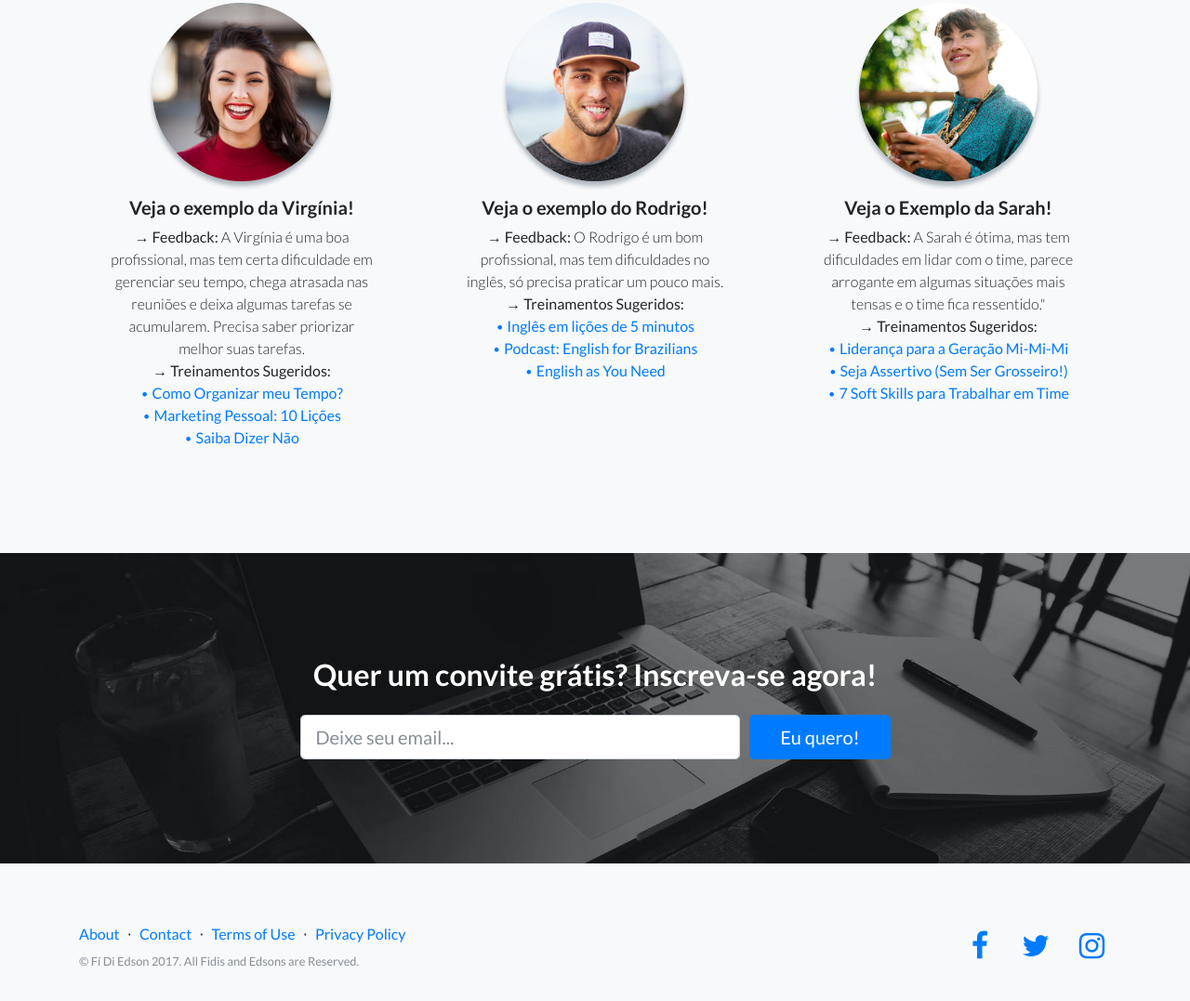
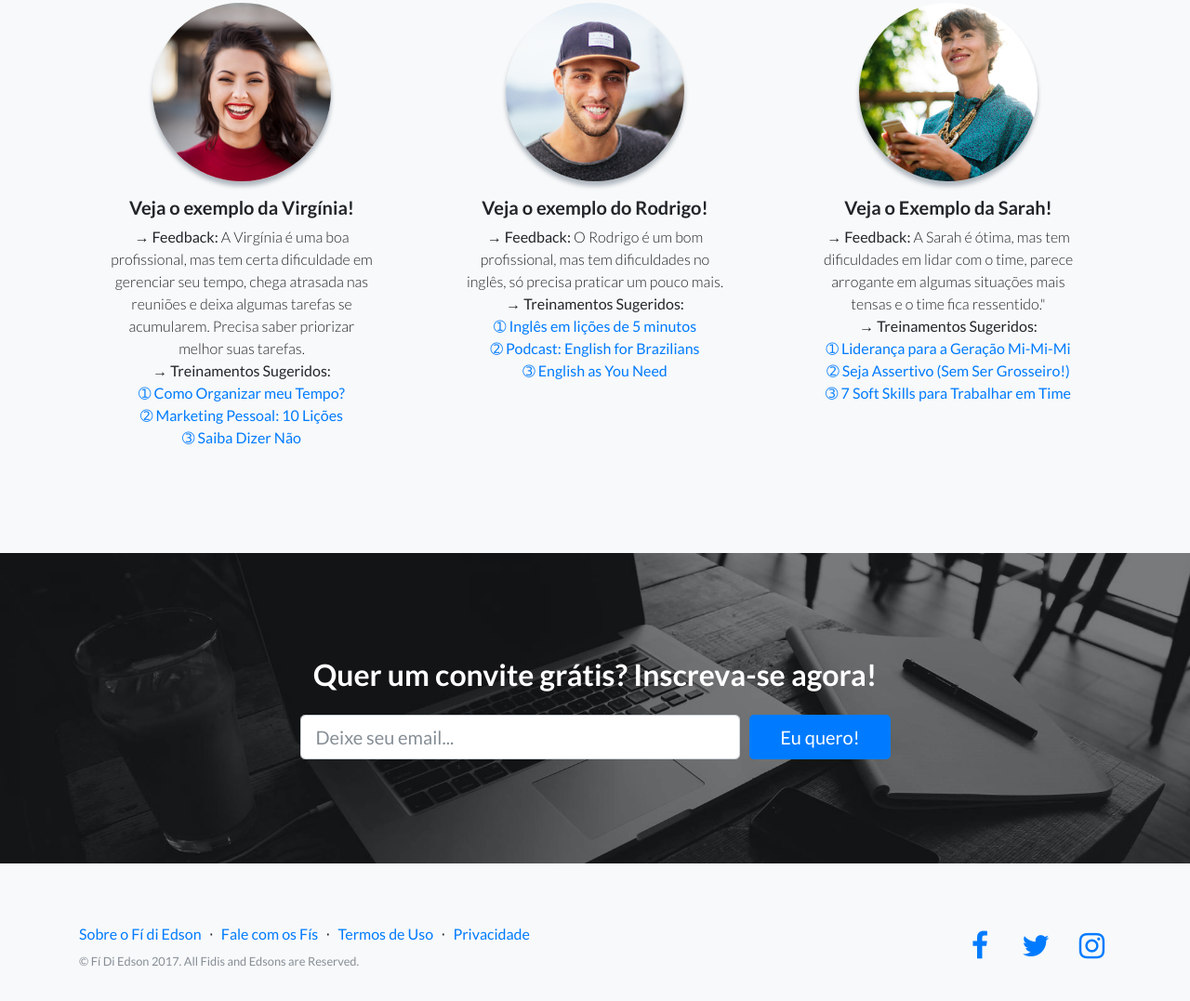
Before and after one commit to TSpadoni/IBM-Cloud-Garage-Method, a website: page index.html in a window 1280 px wide. Shown: the part 1491-2568 px from the top of the page at 93% size. Drawn offline with Linux system fonts and the light colour scheme.

Commit message:
Update index.html

```diff
--- a/index.html
+++ b/index.html
@@ -161,9 +161,9 @@ function treinamento()
               <h5>Veja o exemplo da Virg&iacute;nia!</h5>
               <p class="font-weight-light mb-0"><strong>&rarr; Feedback:</strong> A Virg&iacute;nia &eacute; uma boa profissional, mas tem certa dificuldade em gerenciar seu tempo, chega atrasada nas reuni&otilde;es e deixa algumas tarefas se acumularem. Precisa saber priorizar melhor suas tarefas.</p>
               <p class="font-weight-light mb-0"><strong>&rarr; Treinamentos Sugeridos:</strong> </p>
-              <p class="font-weight-light mb-0"><a href="#" onclick="treinamento()">&#8226; <strong>Como Organizar meu Tempo?</a></p></strong>
-              <p class="font-weight-light mb-0"><a href="#" onclick="treinamento()">&#8226; <strong>Marketing Pessoal: 10 Li&ccedil;&otilde;es</a></p></strong>
-              <p class="font-weight-light mb-0"><a href="#" onclick="treinamento()">&#8226; <strong>Saiba Dizer N&atilde;o</a></p></strong>
+              <p class="font-weight-light mb-0"><a href="#" onclick="treinamento()">&#10112; <strong>Como Organizar meu Tempo?</a></p></strong>
+              <p class="font-weight-light mb-0"><a href="#" onclick="treinamento()">&#10113; <strong>Marketing Pessoal: 10 Li&ccedil;&otilde;es</a></p></strong>
+              <p class="font-weight-light mb-0"><a href="#" onclick="treinamento()">&#10114; <strong>Saiba Dizer N&atilde;o</a></p></strong>
             </div>
           </div>
           <div class="col-lg-4">
@@ -172,9 +172,9 @@ function treinamento()
               <h5>Veja o exemplo do Rodrigo!</h5>
               <p class="font-weight-light mb-0"><strong>&rarr; Feedback:</strong> O Rodrigo &eacute; um bom profissional, mas tem dificuldades no ingl&ecirc;s, s&oacute; precisa praticar um pouco mais.</p>
               <p class="font-weight-light mb-0"><strong>&rarr; Treinamentos Sugeridos:</strong> </p>
-              <p class="font-weight-light mb-0"><a href="#" onclick="treinamento()">&#8226; <strong>Ingl&ecirc;s em li&ccedil;&otilde;es de 5 minutos</strong></a></p>
-              <p class="font-weight-light mb-0"><a href="#" onclick="treinamento()">&#8226; <strong>Podcast: English for Brazilians</strong></a></p>
-              <p class="font-weight-light mb-0"><a href="#" onclick="treinamento()">&#8226; <strong>English as You Need</a></p></strong>
+              <p class="font-weight-light mb-0"><a href="#" onclick="treinamento()">&#10112; <strong>Ingl&ecirc;s em li&ccedil;&otilde;es de 5 minutos</strong></a></p>
+              <p class="font-weight-light mb-0"><a href="#" onclick="treinamento()">&#10113; <strong>Podcast: English for Brazilians</strong></a></p>
+              <p class="font-weight-light mb-0"><a href="#" onclick="treinamento()">&#10114; <strong>English as You Need</a></p></strong>
 
             </div>
           </div>
@@ -184,9 +184,9 @@ function treinamento()
               <h5>Veja o Exemplo da Sarah!</h5>
               <p class="font-weight-light mb-0"><strong>&rarr; Feedback:</strong> A Sarah &eacute; &oacute;tima, mas tem dificuldades em lidar com o time, parece arrogante em algumas situa&ccedil;&otilde;es mais tensas e o time fica ressentido."</p>
               <p class="font-weight-light mb-0"><strong>&rarr; Treinamentos Sugeridos:</strong> </p>
-              <p class="font-weight-light mb-0"><a href="#" onclick="treinamento()">&#8226; <strong>Lideran&ccedil;a para a Gera&ccedil;&atilde;o Mi-Mi-Mi</strong></a></p>
-              <p class="font-weight-light mb-0"><a href="#" onclick="treinamento()">&#8226; <strong>Seja Assertivo (Sem Ser Grosseiro!)</strong></a></p>
-              <p class="font-weight-light mb-0"><a href="#" onclick="treinamento()">&#8226; <strong>7 Soft Skills para Trabalhar em Time</a></p></strong>
+              <p class="font-weight-light mb-0"><a href="#" onclick="treinamento()">&#10112; <strong>Lideran&ccedil;a para a Gera&ccedil;&atilde;o Mi-Mi-Mi</strong></a></p>
+              <p class="font-weight-light mb-0"><a href="#" onclick="treinamento()">&#10113; <strong>Seja Assertivo (Sem Ser Grosseiro!)</strong></a></p>
+              <p class="font-weight-light mb-0"><a href="#" onclick="treinamento()">&#10114; <strong>7 Soft Skills para Trabalhar em Time</a></p></strong>
             </div>
           </div>
         </div>
@@ -226,19 +226,19 @@ function treinamento()
           <div class="col-lg-6 h-100 text-center text-lg-left my-auto">
             <ul class="list-inline mb-2">
               <li class="list-inline-item">
-                <a href="#">About</a>
+                <a href="#">Sobre o F&iacute; di Edson</a>
               </li>
               <li class="list-inline-item">&sdot;</li>
               <li class="list-inline-item">
-                <a href="#">Contact</a>
+                <a href="#">Fale com os F&iacute;s</a>
               </li>
               <li class="list-inline-item">&sdot;</li>
               <li class="list-inline-item">
-                <a href="#">Terms of Use</a>
+                <a href="#">Termos de Uso</a>
               </li>
               <li class="list-inline-item">&sdot;</li>
               <li class="list-inline-item">
-                <a href="#">Privacy Policy</a>
+                <a href="#">Privacidade</a>
               </li>
             </ul>
             <p class="text-muted small mb-4 mb-lg-0">&copy; F&iacute; Di Edson 2017. All Fidis and Edsons are Reserved.</p>
```
